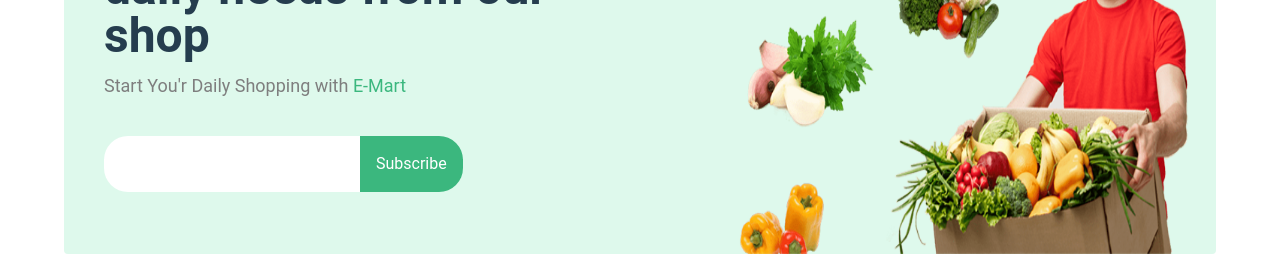
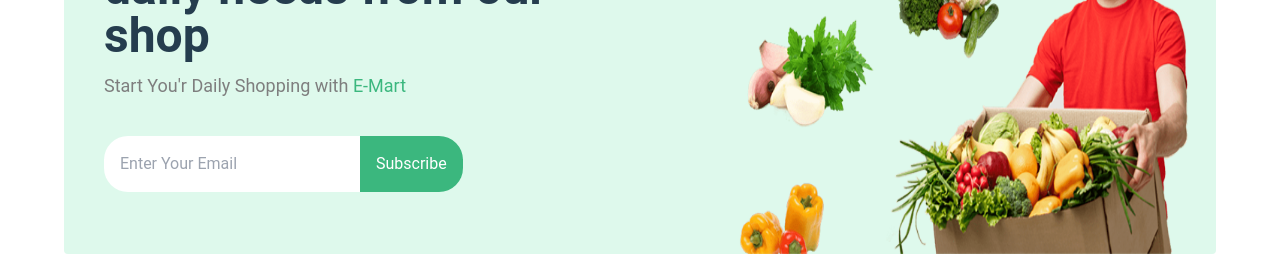
Before and after one commit to emonkhan500/E-Mart-Client, a React (Vite) app: page / in a window 1280 px wide. Shown: the part 1620-1876 px from the top of the page. Built offline with nearby package versions, Linux system fonts and the light colour scheme.

Commit message:
working on popular product

```diff
--- a/src/Pages/Home/Newsletter.jsx
+++ b/src/Pages/Home/Newsletter.jsx
@@ -9,7 +9,7 @@ const Newsletter = () => {
 needs  from our shop</h1>
             <p className="text-[#7E7E7E] lg:text-lg text-center md:text-start">Start You'r Daily Shopping with <span className="text-[#3BB77E]">E-Mart</span></p>
             <div className=" text-center md:text-start pt-4 pb-4 md:pb-0 lg:pt-6">
-              <input className="w-40 md:w-48 lg:w-64 px-2 md:px-2 lg:px-3 py-1  md:py-2 lg:py-4 focus:outline-none focus:ring-0 rounded-l-3xl text-base" type="text" />
+              <input className="w-40 md:w-48 lg:w-64 px-2 md:px-2 lg:px-3 py-1  md:py-2 lg:py-4 focus:outline-none focus:ring-0 rounded-l-3xl text-base" type="text" placeholder=" Enter Your Email"/>
    <button className="bg-[#3BB77E] text-white rounded-r-3xl py-1 md:py-2 lg:py-4 text-base px-1 lg:px-4">Subscribe</button>
             </div>
           </div>
--- /dev/null
+++ b/src/Pages/Home/Popular.jsx
@@ -0,0 +1,15 @@
+import React from 'react';
+
+const Popular = () => {
+    return (
+        <div>
+            <div>
+                <h1>Popular Product</h1>
+            </div>
+            <div></div>
+
+        </div>
+    );
+};
+
+export default Popular;
--- a/src/Shared/Footer/Footer.jsx
+++ b/src/Shared/Footer/Footer.jsx
@@ -90,7 +90,7 @@ const Footer = () => {
       </div>
 
       {/* subFooter */}
-      <div className="flex flex-col md:flex-row justify-between border-t-[#BCE3C9] border-t-2 mt-16 mb-16 px-4 md:px-8 py-6 gap-6 md:gap-0 text-center md:text-left">
+      <div className="flex flex-col md:flex-row justify-between border-t-[#BCE3C9] border-t-2 mt-16 mb-8 px-4 md:px-8 py-6 gap-6 md:gap-0 text-center md:text-left">
         <div className="font-semibold">
           <h1>© 2025, <span className="text-lg text-[#3BB77E]">E-Mart & Grocery</span></h1>
           <h1>All rights reserved</h1>
```
